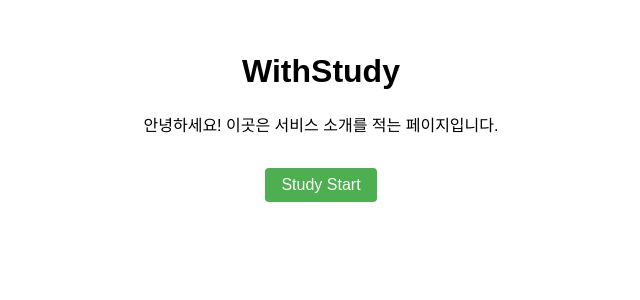
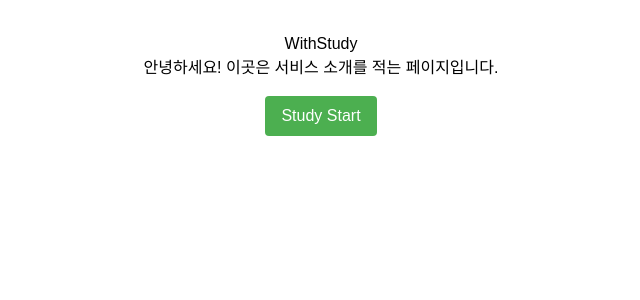
Before and after one commit to kimminsu31415/withstudy, a React (Create React App) app: page / in a window 1280 px wide. Shown: the top 300 px of the page, without its empty margins (319-959 px from the left). Built offline with nearby package versions, Linux system fonts and the light colour scheme.

Commit message:
add: tailwind css 추가

```diff
--- a/package.json
+++ b/package.json
@@ -36,5 +36,9 @@
       "last 1 firefox version",
       "last 1 safari version"
     ]
+  },
+  "devDependencies": {
+    "autoprefixer": "^10.4.20",
+    "postcss": "^8.5.1"
   }
 }
--- a/src/index.css
+++ b/src/index.css
@@ -1,3 +1,7 @@
+@tailwind base;
+@tailwind components;
+@tailwind utilities;
+
 body {
   margin: 0;
   font-family: -apple-system, BlinkMacSystemFont, 'Segoe UI', 'Roboto', 'Oxygen',
--- /dev/null
+++ b/tailwind.config.js
@@ -0,0 +1,13 @@
+/** @type {import('tailwindcss').Config} */
+module.exports = {
+  content: ['./src/**/*.{js,jsx,ts,tsx}'],
+  theme: {
+    extend: {
+      fontFamily: {
+        Pretendard: ['Pretendard'],
+        SBAggro: ['SBAggro'],
+      },
+    },
+  },
+  plugins: [],
+};
```
Also changed, not shown: 1 other file (tests, documents, lock files or other folders).
